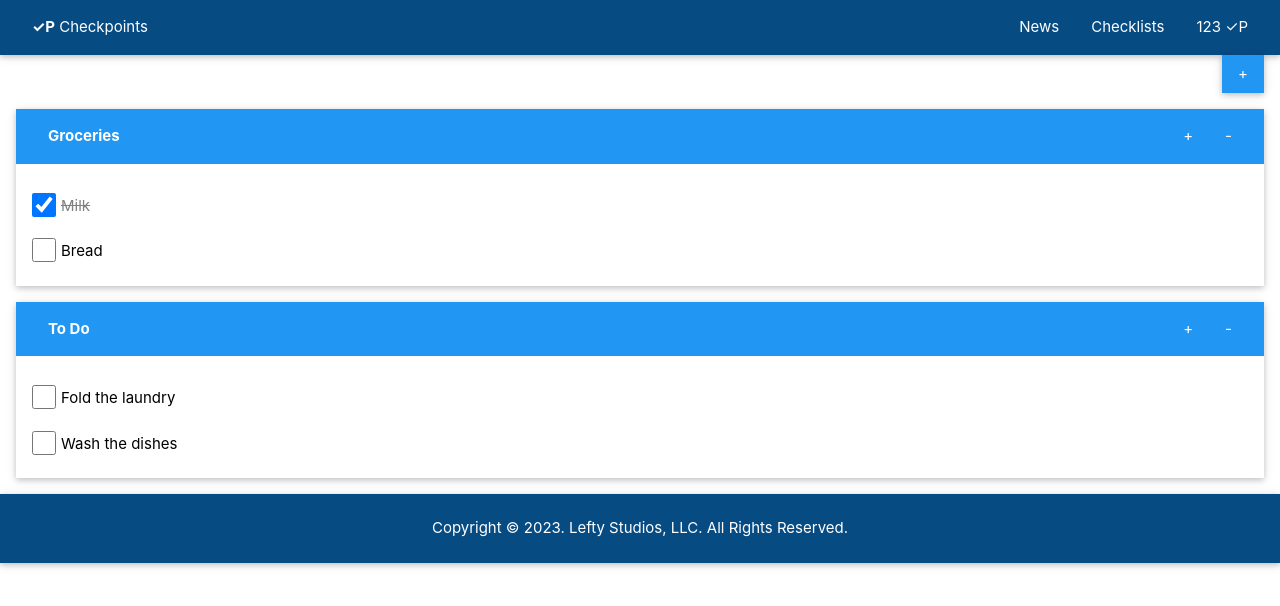
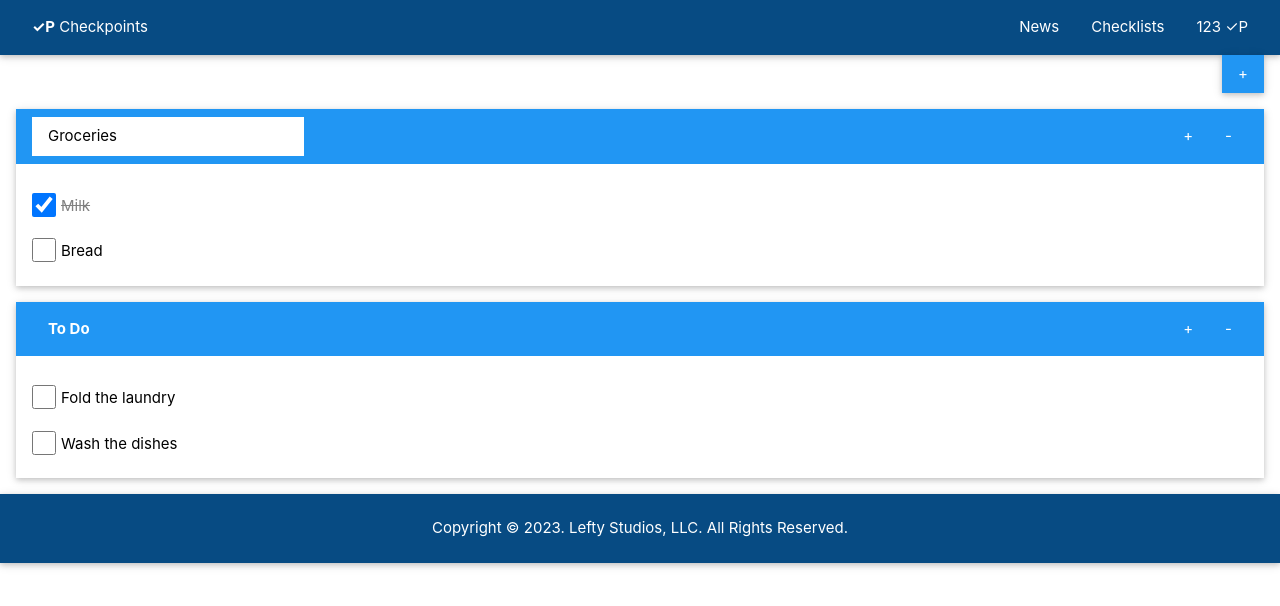
Before and after one commit to Fr0z3nRebel/checkpoints, a React (Vite) app: page / in a window 1280 px wide. Both pictures are taken after a click on the element "Groceries". Shown: the top 606 px of the page. Built offline with nearby package versions, Linux system fonts and the light colour scheme.

Commit message:
Implement Checklist title editing
 ### What
- Render text input in place of title when editing
- Update title when text input loses focus

 ### Why
- Allow users to edit checklist titles

 ### Testing
- Local

```diff
--- a/src/components/checklist/Checklist.tsx
+++ b/src/components/checklist/Checklist.tsx
@@ -1,6 +1,6 @@
 import Button from "../Button";
 import { ChecklistItem, ChecklistItemProps } from "./ChecklistItem";
-import { useState } from "react";
+import { ChangeEvent, SyntheticEvent, useState } from "react";
 
 export interface ChecklistDataProps {
   title: string;
@@ -16,8 +16,21 @@ type ChecklistProps = ChecklistDataProps & ChecklistFunctionProps;
 
 export default function Checklist(props: ChecklistProps) {
   const [title, setTitle] = useState(props.title);
+  const [isEditingTitle, setIsEditingTitle] = useState(false);
   const [items, setItems] = useState(props.items);
 
+  // Checklist functions
+  const handleDeleteChecklistClick = () => {
+    props.onDelete(props.id);
+  };
+  const handleChecklistTitleFocus = () => {
+    setIsEditingTitle(!isEditingTitle);
+  };
+  const handleUpdateChecklistTitle = (event: ChangeEvent<HTMLInputElement>) => {
+    setTitle(event.target.value);
+  };
+
+  // ChecklistItem functions
   const handleCreateChecklistItemClick = () => {
     setItems([
       ...items,
@@ -28,16 +41,26 @@ export default function Checklist(props: ChecklistProps) {
     ]);
   };
 
-  const handleDeleteChecklistClick = () => {
-    props.onDelete(props.id);
-  };
-
   return (
     <article className="w3-card w3-margin">
       <div className="w3-bar w3-padding w3-theme">
-        <div className="w3-bar-item w3-button">
-          <b>{title}</b>
-        </div>
+        {isEditingTitle ? (
+          <input
+            className="w3-bar-item w3-input"
+            type="text"
+            value={title}
+            onChange={handleUpdateChecklistTitle}
+            onBlur={handleChecklistTitleFocus}
+            autoFocus
+          />
+        ) : (
+          <div
+            className="w3-bar-item w3-padding"
+            onClick={handleChecklistTitleFocus}
+          >
+            <b>{title}</b>
+          </div>
+        )}
         <div className="w3-right">
           <Button label="+" onClick={handleCreateChecklistItemClick} />
           <Button label="-" onClick={handleDeleteChecklistClick} />
```
